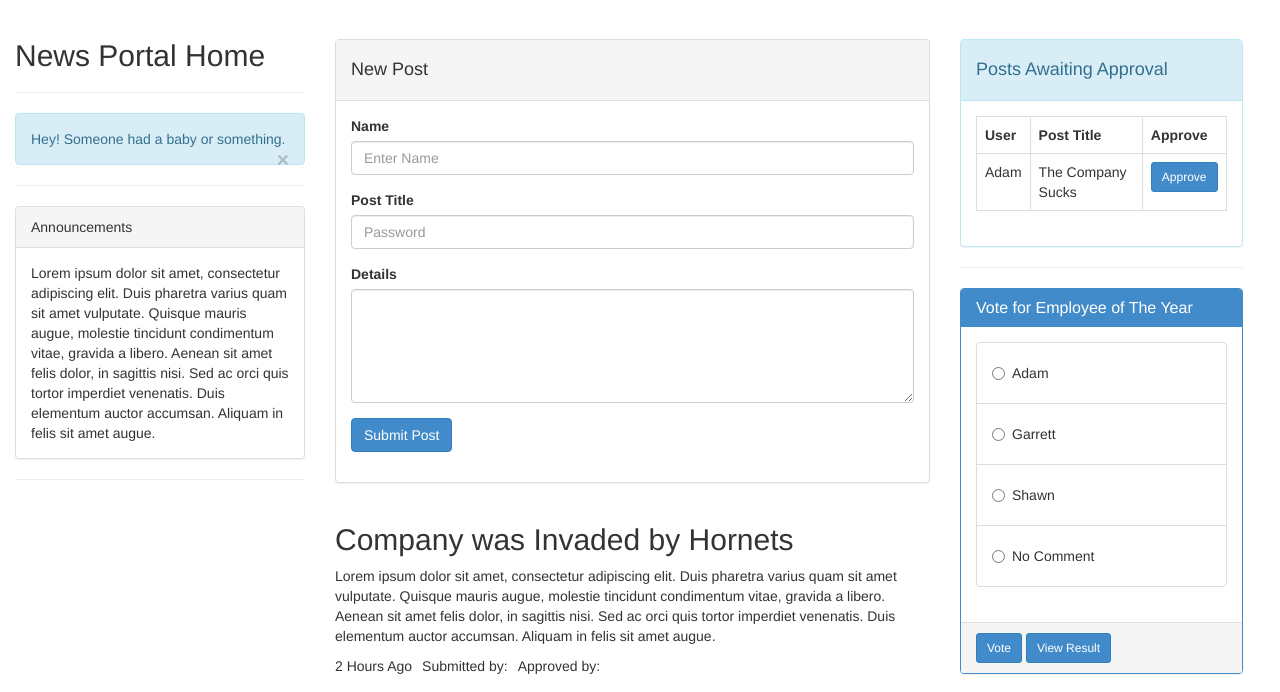
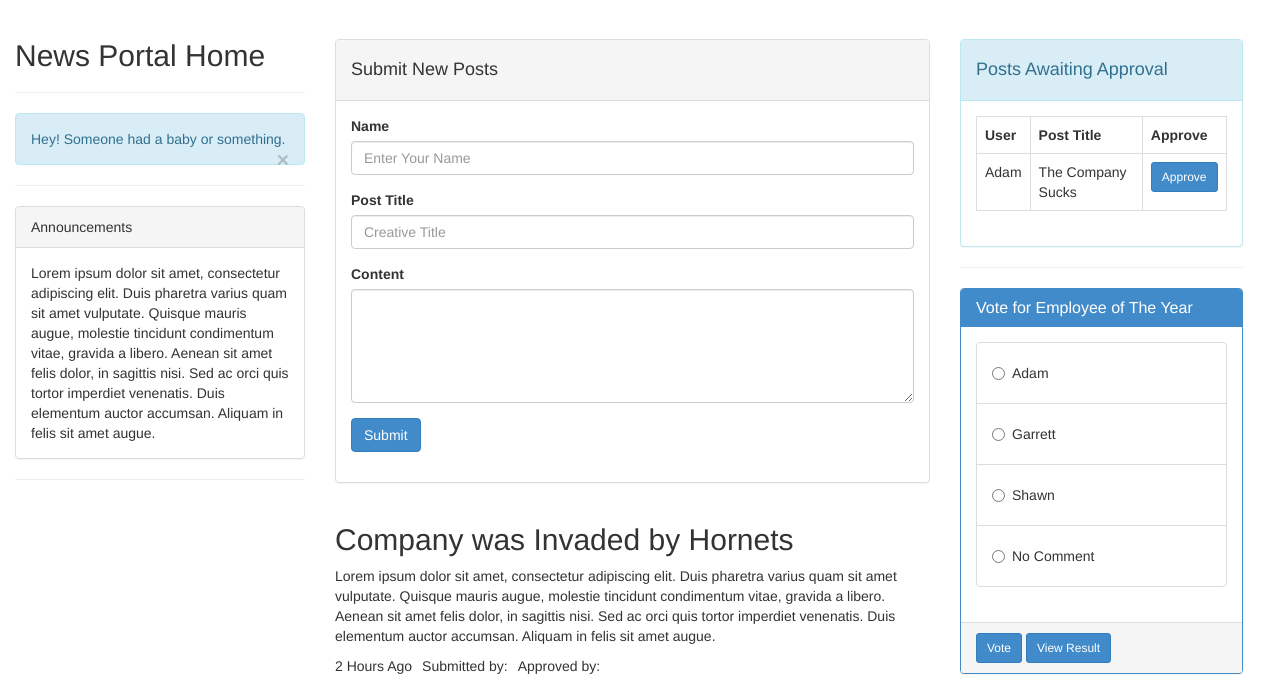
Before and after one commit to starbuck93/WD2-project1, a PHP site: page /WD2-project1/portal/portal_ismod.html in a window 1280 px wide. Shown: the part 51-743 px from the top of the page. Run offline with PHP 8.4, Linux system fonts and the light colour scheme; some libraries are stand-ins or nearby versions.

Commit message:
Adjusted ismod page to have correct post dialog.

```diff
--- a/portal/portal_ismod.html
+++ b/portal/portal_ismod.html
@@ -71,49 +71,45 @@
                <div class="panel panel-default">
                   <div class="panel-heading">
                     <div class="panel-title">
-                      <h4>New Post</h4>
+                      <h4>Submit New Posts</h4>
                     </div>
                   </div>
                   <div class="panel-body">
 
-                    <form class="form form-vertical">
+                    <form class="form form-vertical" action="submit.php" method="POST">
                       <div class="form-group">
                         <label>Name</label>
                         <div class="controls">
-                          <input type="text" class="form-control" placeholder="Enter Name">
+                          <input type="text" class="form-control" placeholder="Enter Your Name" name="posted_by">
                         </div>
-                      </div>
+                      </div><!--form-group-->
+
                       <div class="form-group">
                         <label>Post Title</label>
                         <div class="controls">
-                          <input type="password" class="form-control" placeholder="Password">
+                          <input type="text" class="form-control" placeholder="Creative Title" name="posted_Title">
+                        </div>
+                      </div><!--form-group-->
 
+                      <div class="form-group">
+                        <label>Content</label>
+                        <div class="controls">
+                        <textarea class="form-control" rows="5" name="posted_text"></textarea>
                         </div>
-                      </div>
-                      <div class="form-group">
-                        <label>Details</label>
-                        <div class="controls">
-                          <textarea class="form-control" rows="5"></textarea>
-                        </div>
-                      </div>
+                      </div> <!--form-group-->
                       <div class="form-group">
                         <div class="controls">
-                          <button type="submit" class="btn btn-primary">
-                            Submit Post
-                          </button>
+                          <button type="submit" class="btn btn-primary">Submit</button>
                         </div>
                       </div>
 
-                    </form>
+                    </form><!--form-->
 
 
                   </div><!--/panel content-->
                 </div><!--/panel-->
-              </div>
             </div>
-
-
-
+    </div>
 
  <div class="row">
       <div class="col-xs-12">
```
Also changed, not shown: portal/index.php (line endings or trailing spaces).
